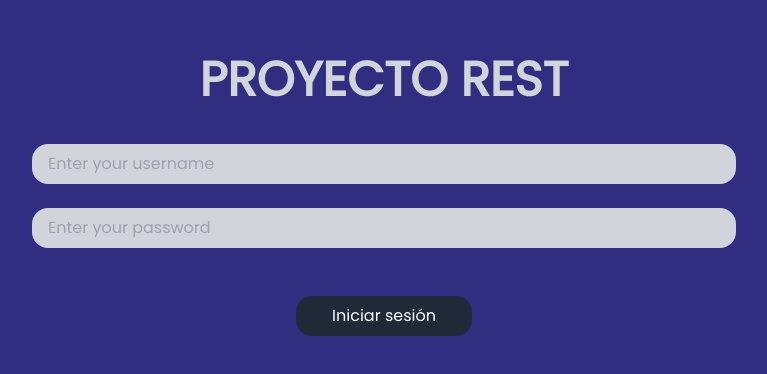
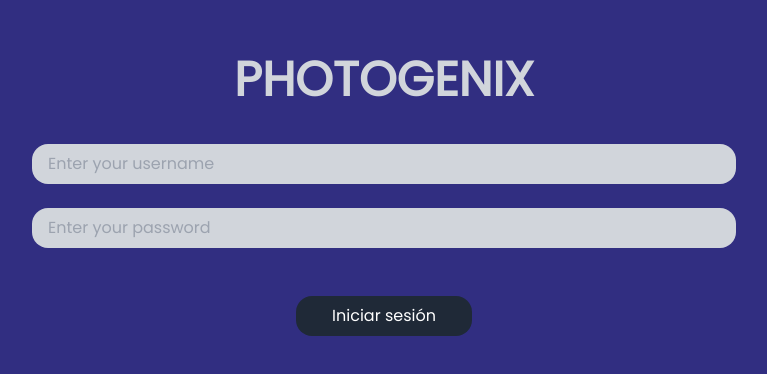
Before and after one commit to Acostam331/photogenix, a React app in the folder proyecto-final/: page /login in a window 1280 px wide. Shown: the part 204-578 px from the top of the page, without its empty margins (256-1023 px from the left). Built offline with nearby package versions, Linux system fonts and the light colour scheme.

Commit message:
Stable version: Build init

```diff
--- a/proyecto-final/public/index.html
+++ b/proyecto-final/public/index.html
@@ -24,7 +24,7 @@
       work correctly both with client-side routing and a non-root public URL.
       Learn how to configure a non-root public URL by running `npm run build`.
     -->
-    <title>React App</title>
+    <title>Photogenix</title>
   </head>
   <body>
     <noscript>You need to enable JavaScript to run this app.</noscript>
--- a/proyecto-final/src/pages/Feed/Feed.jsx
+++ b/proyecto-final/src/pages/Feed/Feed.jsx
@@ -175,7 +175,7 @@ const Feed = () => {
     <main className="bg-indigo-900 h-screen">
       <header className={classes.dCenter}>
         <h1 className="text-3xl lg:text-3xl font-extrabold text-gray-300 text-center pb-4 mt-8">
-          Feed
+          Photogenix
         </h1>
         <div className={classes.userSection}>
           <Link to="/user">
--- a/proyecto-final/src/pages/Login/Login.jsx
+++ b/proyecto-final/src/pages/Login/Login.jsx
@@ -40,7 +40,7 @@ export default function Login() {
           className="flex flex-col gap-6 items-center justify-center"
         >
           <h2 className="uppercase text-5xl lg:text-5xl font-extrabold text-gray-300 text-center pb-4">
-            Proyecto REST
+            Photogenix
           </h2>
 
           {error && (
```
